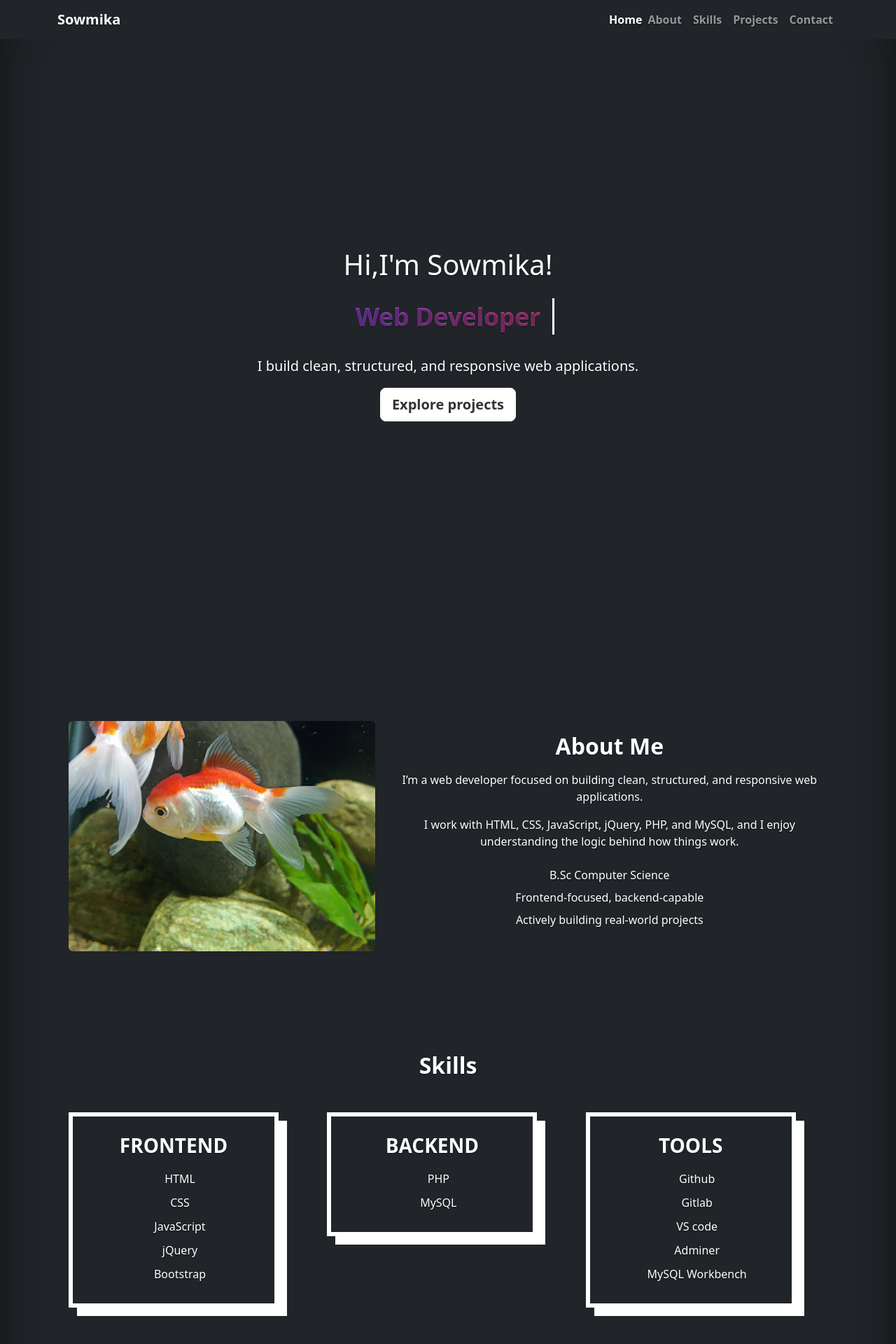
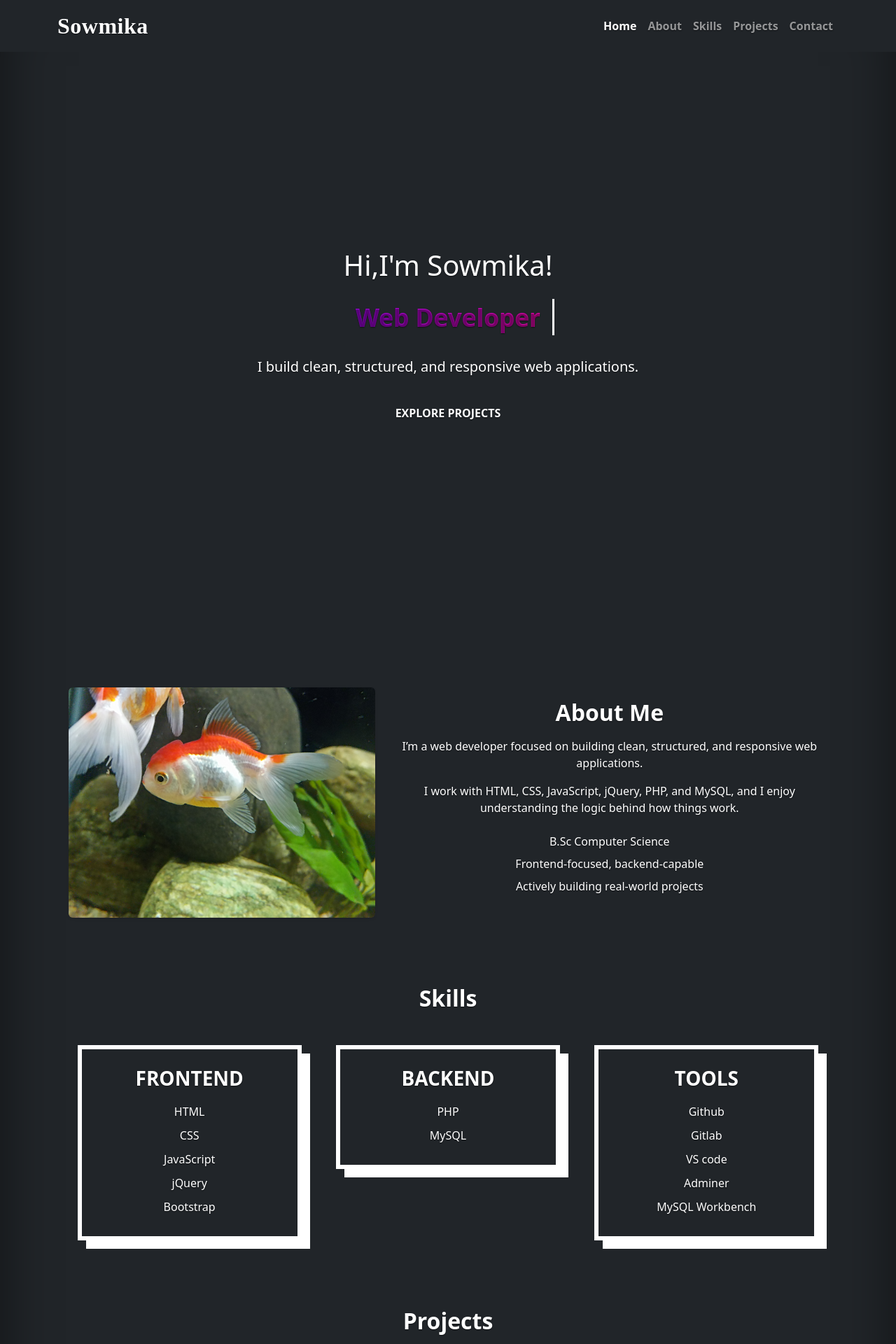
Before and after one commit to sowmika-dev/portfolio, a PHP site: page / in a window 1280 px wide. Shown: the top 1920 px of the page at 70% size. Run offline with PHP 8.4, Linux system fonts and the light colour scheme.

Commit message:
some ui improved

```diff
--- a/htdocs/index.html
+++ b/htdocs/index.html
@@ -68,7 +68,7 @@
 	</style>
 
 
-	<!-- Custom styles for this template -->
+	<!-- Custom styles -->
 	<link href="../htdocs/style.css" rel="stylesheet">
 </head>
 
@@ -80,7 +80,7 @@
 				<div class="container">
 
 					<!-- Brand -->
-					<a class="navbar-brand fw-bold" href="#">
+					<a class="navbar-brand brand-name fw-bold" href="#">
 						Sowmika
 					</a>
 
@@ -94,7 +94,7 @@
 					<div class="collapse navbar-collapse" id="navbarNav">
 						<ul class="navbar-nav ms-auto">
 							<li class="nav-item">
-								<a class="nav-link fw-bold py-1 px-0 active" aria-current="page" href="#">Home</a>
+								<a class="nav-link fw-bold py-1 active" aria-current="page" href="#">Home</a>
 							</li>
 							<li class="nav-item">
 								<a class="nav-link fw-bold py-1" href="#about">About</a>
@@ -116,27 +116,25 @@
 
 		</header>
 
-		<main id=home class="vh-100 d-flex flex-column justify-content-center align-items-center text-center">
+		<main id="home" class="vh-100 d-flex flex-column justify-content-center align-items-center text-center">
 			<h1>Hi,I'm Sowmika!</h1>
 			<div class="typewriter mt-3">
 				<span class="typewriter-text">Web Developer</span>
 			</div>
-			<p class="lead mt-4">
+			<p class="lead mt-4 mb-4">
 				I build clean, structured, and responsive web applications.
 			</p>
-			<p class="lead">
-				<a href="#projects" class="btn btn-lg btn-secondary fw-bold border-white bg-white">Explore projects</a>
-			</p>
+			<a href="#projects" class="animated-btn"><span class="box">Explore Projects</span></a>
+
 		</main>
 
 		<section id="about" class="mt-5 py-5">
-			<section id="about" class="py-5">
 			<div class="container">
 				<div class="row align-items-center">
 
 					<div class="col-lg-5 mb-4 mb-lg-0 text-center">
-							<img src="../htdocs/assets/images/IMG_20250115_161157.jpg" alt="Sowmika"
-								class="img-fluid rounded shadow-sm">
+						<img src="../htdocs/assets/images/IMG_20250115_161157.jpg" alt="Sowmika - Web Developer"
+							loading="lazy" class="img-fluid rounded shadow-sm">
 					</div>
 
 					<div class="col-lg-7">
@@ -161,8 +159,6 @@
 
 				</div>
 			</div>
-			</section>
-
 		</section>
 
 		<section id="skills">
@@ -336,13 +332,44 @@
 
 		</section>
 
-		<footer class="mt-auto text-white-50">
+		<footer class="site-footer bg-dark text-light py-4">
+			<div class="container">
+				<div class="row align-items-center">
+					<div class="col-md-6 text-center text-md-start mb-3 mb-md-0">
+						<span class="footer-brand">Sowmika</span>
+						<p class="mb-0 small text-muted">
+							© <span id="year"></span> All rights reserved.
+						</p>
+					</div>
+					<div class="col-md-6 text-center text-md-end">
+						<a href="#home" class="footer-link">Home</a>
+						<a href="#about" class="footer-link">About</a>
+						<a href="#skills" class="footer-link">Skills</a>
+						<a href="#projects" class="footer-link">Projects</a>
+						<a href="#contact" class="footer-link">Contact</a>
+					</div>
 
+				</div>
+			</div>
 		</footer>
+
 	</div>
 
 
 	<script src="https://cdn.jsdelivr.net/npm/bootstrap@5.3.3/dist/js/bootstrap.bundle.min.js"></script>
+	<script>
+		document.querySelectorAll('.navbar-collapse .nav-link')
+			.forEach(link => {
+				link.addEventListener('click', () => {
+					const navbar = document.querySelector('.navbar-collapse');
+					const bsCollapse = bootstrap.Collapse.getInstance(navbar);
+
+					if (bsCollapse) {
+						bsCollapse.hide();
+					}
+				});
+			});
+	</script>
 
 </body>
 
--- a/htdocs/style.css
+++ b/htdocs/style.css
@@ -1,21 +1,17 @@
-/*
- * Globals
- */
+html {
+    scroll-behavior: smooth;
+}
 
+section {
+    scroll-margin-top: 80px;
+}
 
-/* Custom default button */
 .btn-secondary,
 .btn-secondary:hover,
 .btn-secondary:focus {
     color: #333;
     text-shadow: none;
-    /* Prevent inheritance from `body` */
 }
-
-
-/*
- * Base structure
- */
 
 body {
     padding-top: 70px;
@@ -31,6 +27,14 @@ body {
 /*
  * Header
  */
+.brand-name {
+    font-family: 'Playfair Display', serif;
+    font-weight: 600;
+    letter-spacing: 0.5px;
+    font-size: 2.0rem;
+    color: #ffffff;
+}
+
 
 .nav-masthead .nav-link {
     color: rgba(255, 255, 255, .5);
@@ -51,8 +55,11 @@ body {
     border-bottom-color: #fff;
 }
 
+/*Skills card*/
 .skill-card {
-    width: 300px;
+    width: 100%;
+    max-width: 320px;
+    margin: auto;
     padding: 20px;
     background: #212529;
     border: 6px solid #fff;
@@ -63,10 +70,9 @@ body {
 
 .skill-card:hover {
     transform: translate(-5px, -5px);
-    box-shadow: 17px 17px 0 #fff;
+    box-shadow: 17px 17px 0 #e30ffa;
 }
 
-/* Title */
 .skill-card__title {
     font-size: 28px;
     font-weight: 900;
@@ -84,7 +90,7 @@ body {
 
     width: 0;
     height: 3px;
-    background-color: #fff;
+    background-color: #e30ffa;
 
     transition: width 0.35s ease;
 }
@@ -94,8 +100,6 @@ body {
     width: 100%;
 }
 
-
-/* Skill list */
 .skill-card__list {
     list-style: none;
     padding-left: 0;
@@ -105,11 +109,9 @@ body {
 .skill-card__list li {
     font-size: 16px;
     margin-bottom: 10px;
-    padding-left: 18px;
     position: relative;
 }
 
-/* Bullet point */
 .skill-card__list li::before {
     position: absolute;
     left: 0;
@@ -117,6 +119,7 @@ body {
     font-size: 20px;
 }
 
+/*project card*/
 .project-card {
     transition: transform 0.3s ease, box-shadow 0.3s ease;
 }
@@ -142,6 +145,7 @@ body {
     transform: translateY(-2px);
 }
 
+/*contact form*/
 #contact .form-control {
     background-color: #212529;
     color: #fff;
@@ -153,10 +157,11 @@ body {
 }
 
 #contact .form-control:focus {
-    border-color: #fff;
+    border-color: #e30ffa;
     box-shadow: none;
 }
 
+/*typewriter animation*/
 .typewriter {
     display: inline-block;
 }
@@ -169,7 +174,7 @@ body {
     font-size: 2.2rem;
     font-weight: 700;
 
-    background: linear-gradient(90deg, #a855f7, #ec4899);
+    background: linear-gradient(90deg, #a703f3, #fc07b3);
     -webkit-background-clip: text;
     -webkit-text-fill-color: transparent;
     box-sizing: content-box;
@@ -181,7 +186,6 @@ body {
         blink 0.7s step-end infinite;
 }
 
-/* Animations */
 @keyframes typing {
     from {
         width: 0;
@@ -197,3 +201,105 @@ body {
         border-color: transparent;
     }
 }
+
+/* Explore project button*/
+.box {
+    width: 250px;
+    height: auto;
+    float: left;
+    transition: .5s linear;
+    position: relative;
+    display: block;
+    overflow: hidden;
+    padding: 15px;
+    text-align: center;
+    margin: 0 5px;
+    background: transparent;
+    text-transform: uppercase;
+    font-weight: 900;
+}
+
+.box,
+.box a {
+    color: white;
+    text-decoration: none;
+}
+
+
+.box:before {
+    position: absolute;
+    content: '';
+    left: 0;
+    bottom: 0;
+    height: 4px;
+    width: 100%;
+    border-bottom: 4px solid transparent;
+    border-left: 4px solid transparent;
+    box-sizing: border-box;
+    transform: translateX(100%);
+}
+
+.box:after {
+    position: absolute;
+    content: '';
+    top: 0;
+    left: 0;
+    width: 100%;
+    height: 4px;
+    border-top: 4px solid transparent;
+    border-right: 4px solid transparent;
+    box-sizing: border-box;
+    transform: translateX(-100%);
+}
+
+.box:hover {
+    box-shadow: 0 5px 15px rgba(1, 1, 1, 1);
+}
+
+.box:hover:before {
+    border-color: rgb(227, 15, 250);
+    height: 100%;
+    transform: translateX(0);
+    transition: .3s transform linear, .3s height linear .3s;
+}
+
+.box:hover:after {
+    border-color: rgb(192, 6, 249);
+    height: 100%;
+    transform: translateX(0);
+    transition: .3s transform linear, .3s height linear .5s;
+}
+
+button {
+    color: white;
+    text-decoration: none;
+    cursor: pointer;
+    outline: none;
+    border: none;
+    background: transparent;
+}
+
+/* footer */
+.site-footer {
+    border-top: #212529;
+}
+
+.footer-brand {
+    font-family: 'Playfair Display', serif;
+    font-weight: 700;
+    font-size: 1.1rem;
+    letter-spacing: 1px;
+    color: #ffffff;
+}
+
+.footer-link {
+    color: #adb5bd;
+    text-decoration: none;
+    margin-left: 1rem;
+    font-size: 0.95rem;
+    transition: color 0.3s ease;
+}
+
+.footer-link:hover {
+    color: #f2f7f4;
+}
```
Lines whose indentation alone changed are shown as unchanged.
